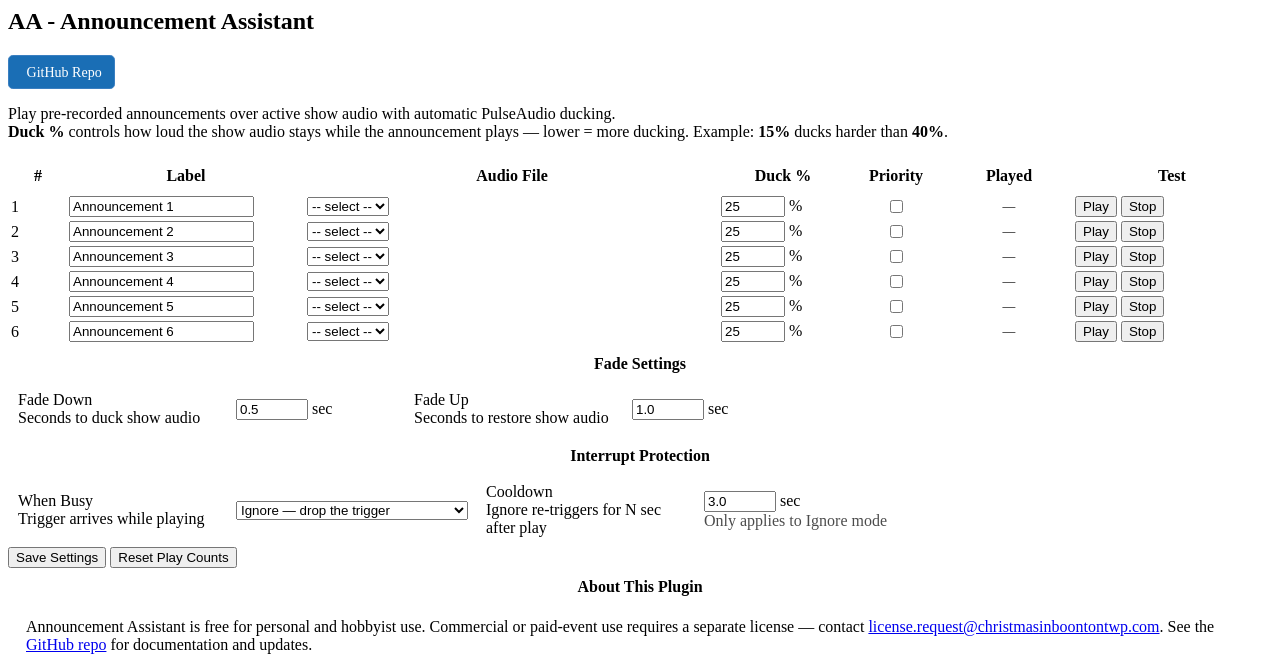
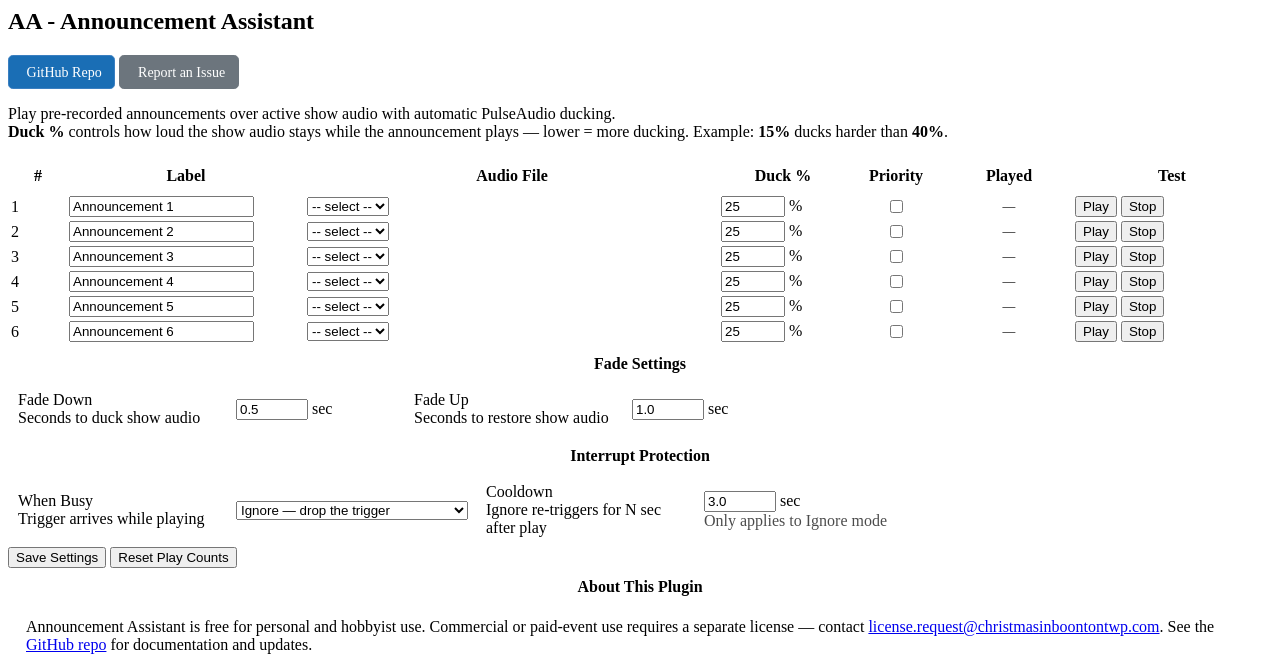
Before and after one commit to focusedonsound/fpp-AnnouncementAssistant, a PHP site: page / in a window 1280 px wide. Shown: the top 667 px of the page. Run offline with PHP 8.4, Linux system fonts and the light colour scheme.

Commit message:
Add Report an Issue button next to GitHub Repo link

```diff
--- a/www/index.php
+++ b/www/index.php
@@ -99,6 +99,14 @@ $today = date('Y-m-d');
   color: #fff !important;
   text-decoration: none !important;
 }
+.aa-btn-secondary {
+  background-color: #6c757d;
+  border-color: #6c757d;
+}
+.aa-btn-secondary:hover, .aa-btn-secondary:focus {
+  background-color: #5c636a;
+  border-color: #565e64;
+}
 @media (max-width: 640px) {
   .aa-page-header { flex-wrap: wrap !important; row-gap: .5rem; }
   .aa-page-header > *:first-child { flex: 1 1 100%; }
@@ -113,6 +121,11 @@ $today = date('Y-m-d');
        target="_blank" rel="noopener noreferrer"
        class="aa-btn">
       <i class="fas fa-fw fa-code-branch"></i> GitHub Repo
+    </a>
+    <a href="https://github.com/focusedonsound/fpp-AnnouncementAssistant/issues"
+       target="_blank" rel="noopener noreferrer"
+       class="aa-btn aa-btn-secondary">
+      <i class="fas fa-fw fa-bug"></i> Report an Issue
     </a>
   </div>
 </div>
```
